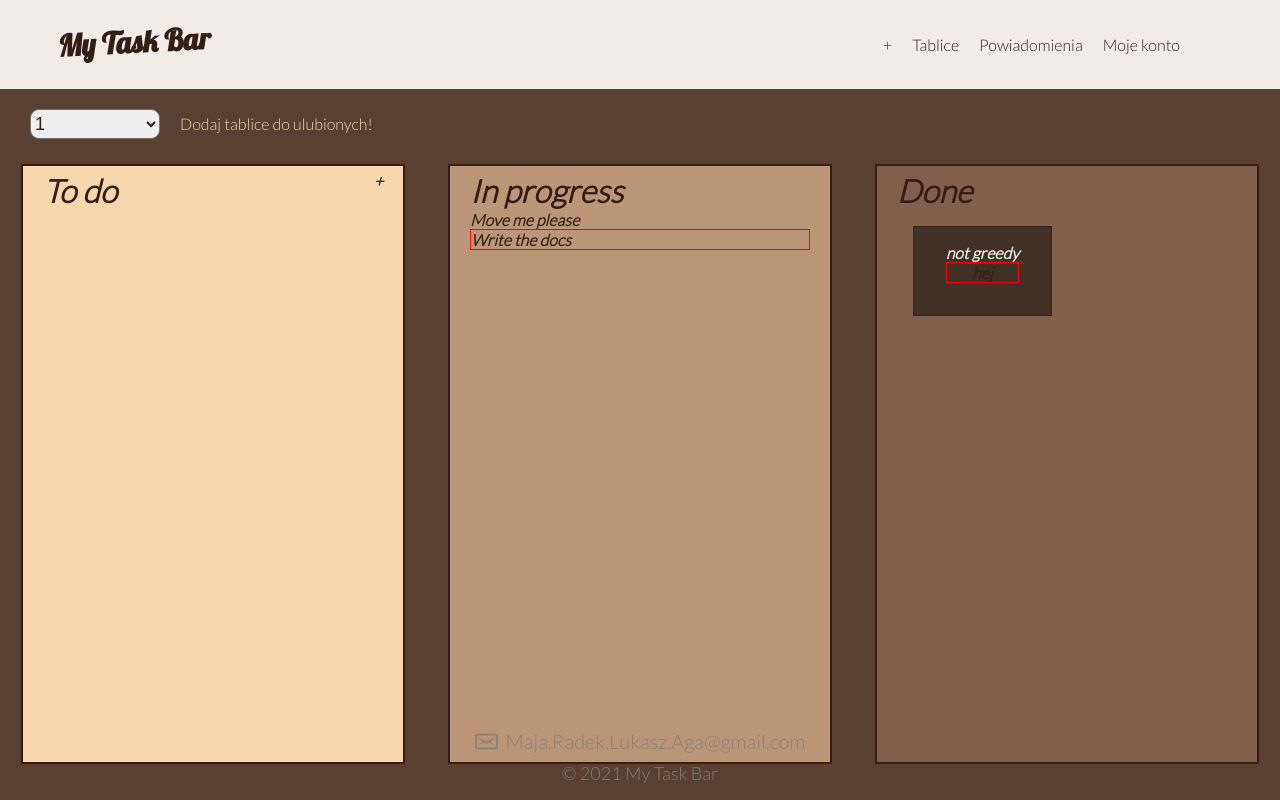
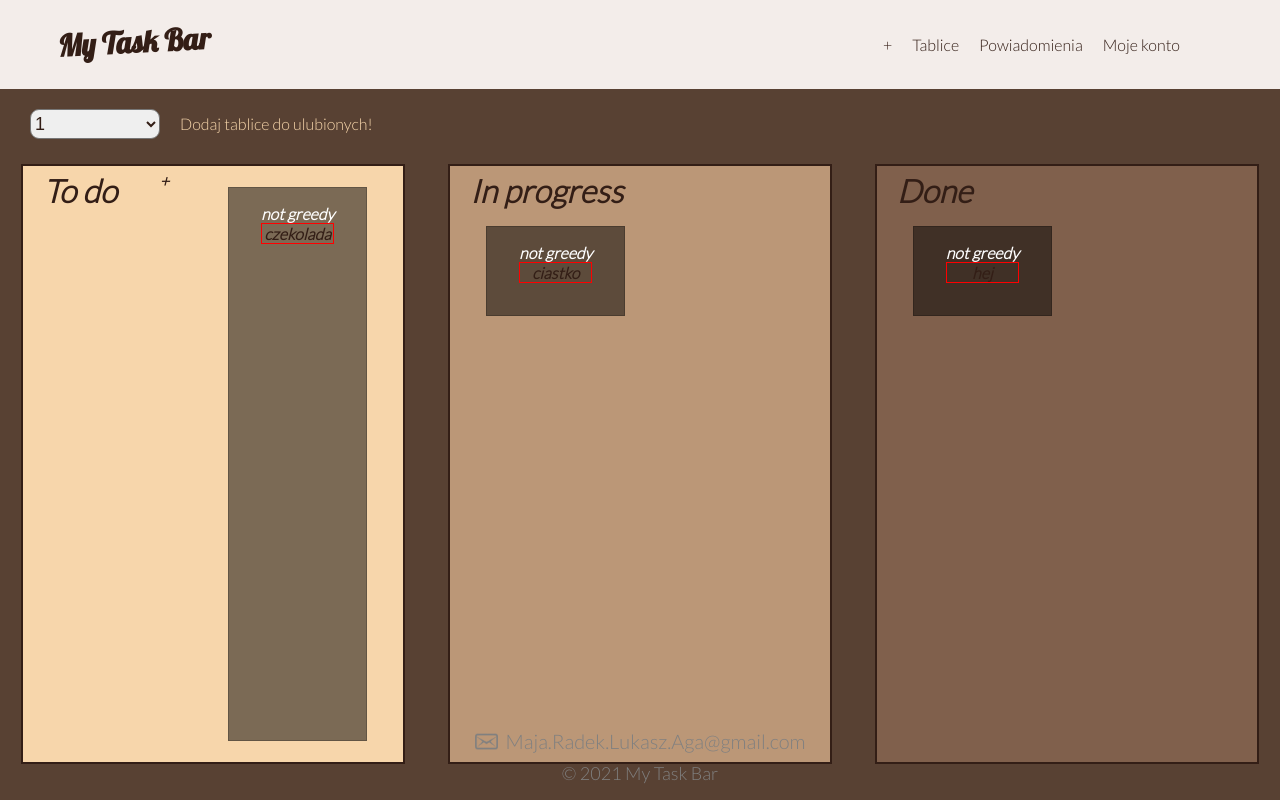
Before and after one commit to infoshareacademy/jfdzr2-nuclear-penguins, a React (Create React App) app: page /bartable in a window 1280 px wide. Built offline with nearby package versions, Linux system fonts and the light colour scheme.

Commit message:
WIP: add new containers to boards

```diff
--- a/src/components/boards/Boards.js
+++ b/src/components/boards/Boards.js
@@ -17,11 +17,19 @@ export const Boards = () => {
         <div className="workBoards">
           <div className="toDo board">
             <h1>To do</h1> <span className="addNote">+</span>
+            <DropPlace>
+              <div>
+                <Task text="czekolada" />
+              </div>
+            </DropPlace>
           </div>
           <div className="inProgress board">
             <h1>In progress</h1>
-            <div>Move me please</div>
-            <Task text="Write the docs" />
+            <DropPlace>
+              <div>
+                <Task text="ciastko" />
+              </div>
+            </DropPlace>
           </div>
           <div className="done board">
             <h1>Done</h1>
```
